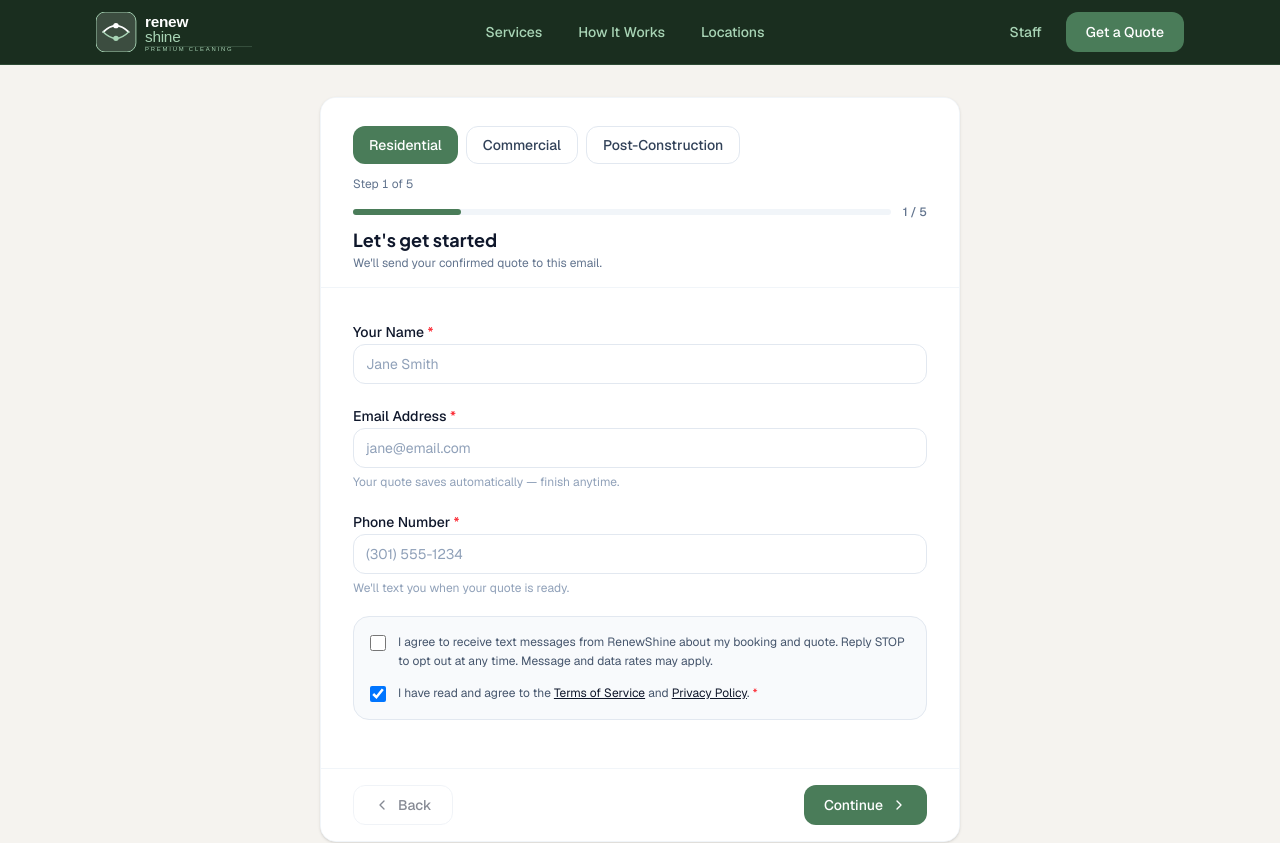
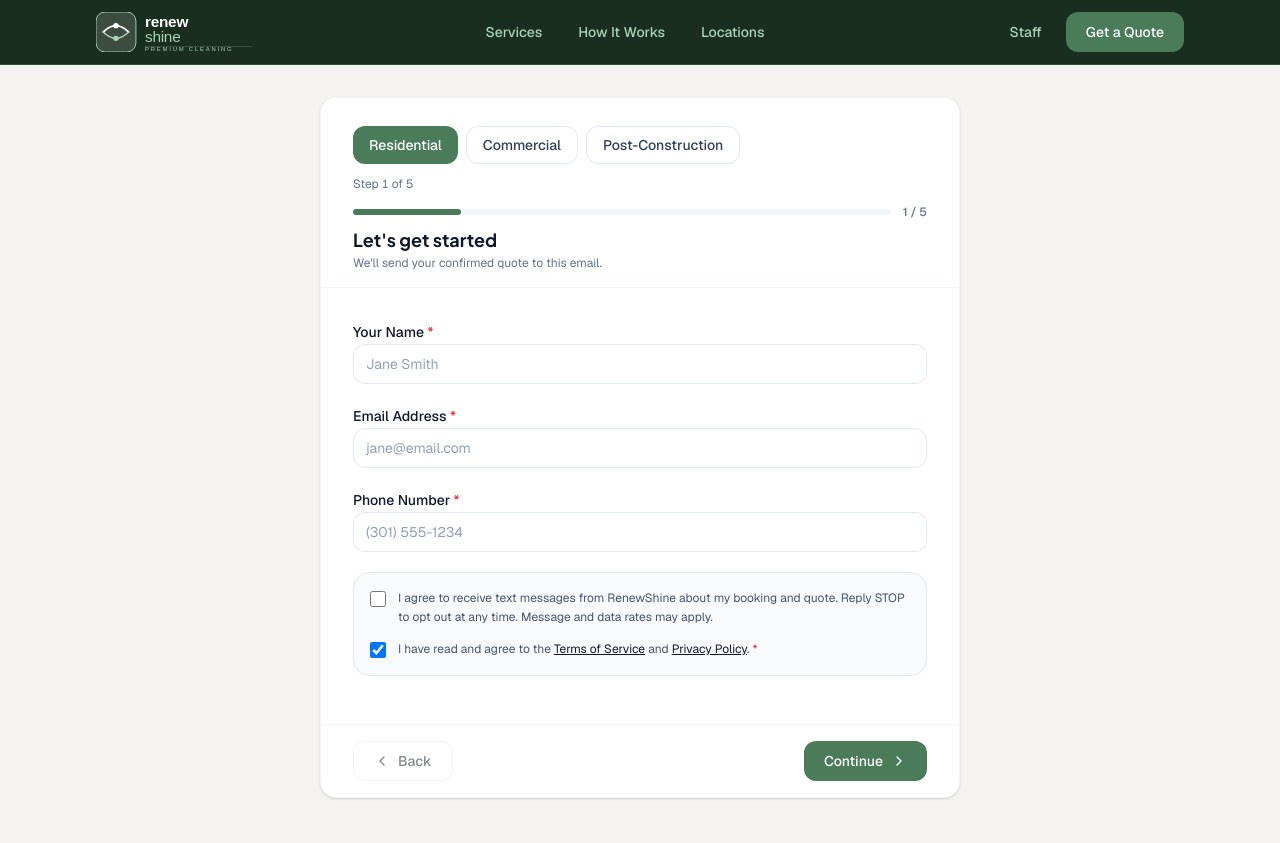
Before and after one commit to gracebotly/renewshine-app, a Next.js app: page /booking in a window 1280 px wide. Shown: the top 843 px of the page. Built offline with nearby package versions, Linux system fonts and the light colour scheme.

Commit message:
chore: remove helper copy from booking step 1

```diff
--- a/src/components/booking/BookingForm.tsx
+++ b/src/components/booking/BookingForm.tsx
@@ -684,7 +684,6 @@ export function BookingForm() {
                     error={Boolean(errors.resEmail)}
                   />
                   {errors.resEmail ? <p className="text-sm text-red-600">{errors.resEmail}</p> : null}
-                  <p className="text-xs text-slate-400">Your quote saves automatically — finish anytime.</p>
                 </label>
 
                 <label className="block space-y-1.5">
@@ -697,7 +696,6 @@ export function BookingForm() {
                     error={Boolean(errors.resPhone)}
                   />
                   {errors.resPhone ? <p className="text-sm text-red-600">{errors.resPhone}</p> : null}
-                  <p className="text-xs text-slate-400">We'll text you when your quote is ready.</p>
                 </label>
 
                 <div className="space-y-3 rounded-xl border border-slate-200 bg-slate-50 p-4">
```
